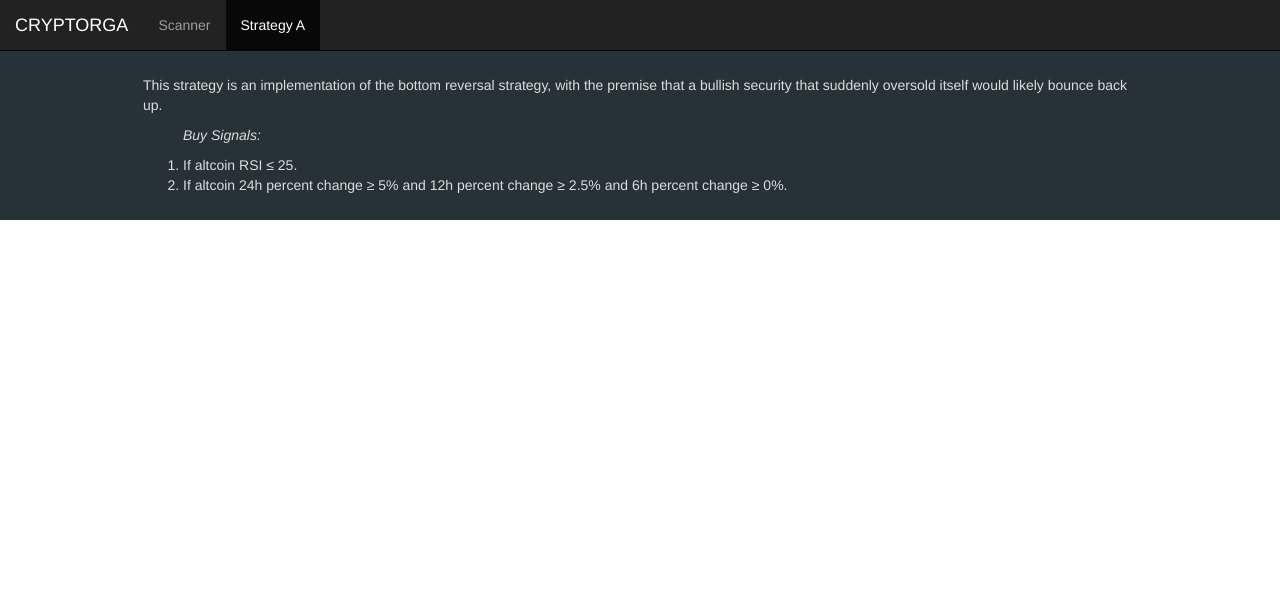
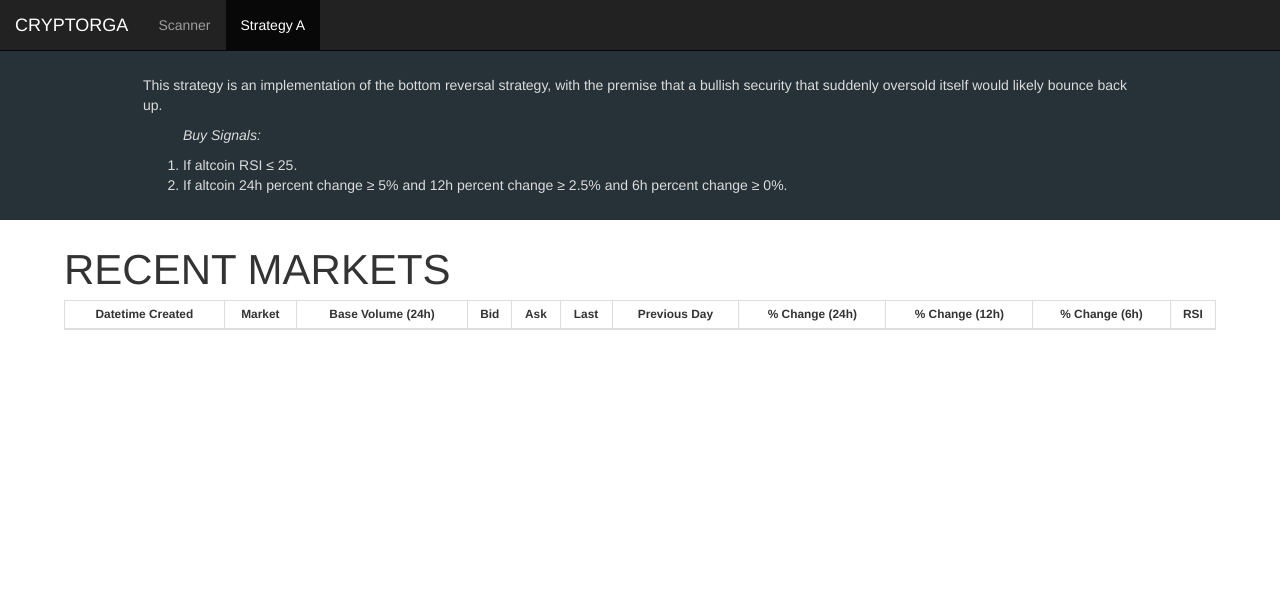
Before and after one commit to DominicOrga/Crypto-Scanner, a Django app: page /strata/ in a window 1280 px wide. Shown: the top 590 px of the page. Run offline with Django 3.2, Linux system fonts and the light colour scheme; data that the repository does not hold is empty; some libraries are stand-ins or nearby versions.

Commit message:
Add strata/views.strata_markets

```diff
--- a/strata/templates/strata/strata.html
+++ b/strata/templates/strata/strata.html
@@ -28,4 +28,60 @@
 		</div>
 	</div>
 
+	<br>
+
+	<div align="center">
+		<div style="text-align: left; margin-right: 5%; margin-left: 5%">
+			<p class="no-linebreak" style="font-size: 3em;">
+				RECENT MARKETS
+			</p>
+
+			<div style="text-align: right;">
+				<div style="overflow-x:auto;">
+					<table class="table table-bordered table-condensed table-striped">
+						<thead>
+							<tr>
+								<th> Datetime Created </th>
+								<th> Market </th>
+								<th> Base Volume (24h) </th>
+								<th> Bid </th>
+								<th> Ask </th>
+								<th> Last </th>
+								<th> Previous Day </th>
+								<th> % Change (24h) </th>
+								<th> % Change (12h) </th>
+								<th> % Change (6h) </th>
+								<th> RSI </th>
+							</tr>
+						</thead>
+
+						<tbody id="table-body" />
+					</table>
+				</div>
+			</div>
+		</div>
+	</div>
+	</div>
+
 {% endblock %}
+
+{% block javascript %}
+	<script type="text/javascript">
+
+		function updateTables() {
+			$.ajax({
+				url: "{% url 'strata_markets' %}",
+				type: "GET",
+				dataType: "json",
+				success: function(response) {
+					console.log("hello");
+				}
+			});
+		};
+
+		periodicFunctions.push(updateTables);
+
+	</script>
+
+
+{% endblock %}
--- a/strata/urls.py
+++ b/strata/urls.py
@@ -3,5 +3,5 @@ from . import views
 
 urlpatterns = [
 	url(r'^$', views.load_strata, name = "strata"),
-	url(r'^processed_data$', views.processed_data, name="processed_data")
+	url(r'^stratamarkets$', views.strata_markets, name="strata_markets")
 ]
--- a/strata/views.py
+++ b/strata/views.py
@@ -1,8 +1,18 @@
 from django.shortcuts import render
-
+from django.http import JsonResponse
+from django.forms.models import model_to_dict
+from scanner.models import MarketModel
 # Create your views here.
 def load_strata(request):
 	return render(request, "strata/strata.html")
 
-def processed_data(request):
-	pass
+def strata_markets(request):
+
+	try:
+		markets = MarketModel.objects.filter(rsi__lte = 25, change_24h__gte = 0.05, change_12h__gte = 0.025, change_6h__gte = 0)
+		markets_dict = [model_to_dict(m) for m in markets]
+
+		return JsonResponse({ "markets": markets_dict })
+
+	except MarketModel.DoesNotExist:
+		return JsonResponse({ "markets": "" })
```
